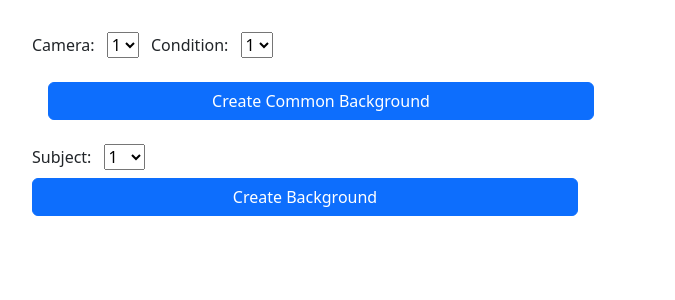
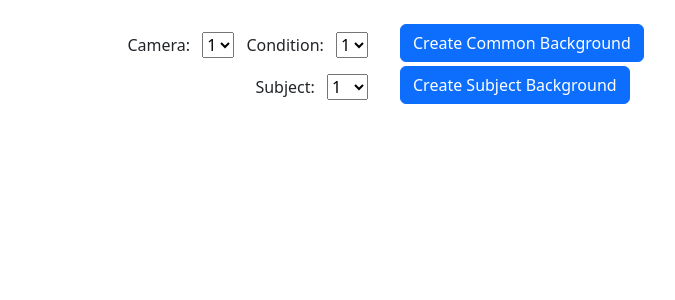
Before and after one commit to Towtex/fall-detection, a Flask app: page /preprocessing in a window 1280 px wide. Shown: the part 56-356 px from the top of the page, without its empty margins (62-737 px from the left). Run offline with Flask 3, Linux system fonts and the light colour scheme; some libraries are stand-ins or nearby versions.

Commit message:
style: add style to previous commit, no extra feature

```diff
--- a/app/static/css/style.css
+++ b/app/static/css/style.css
@@ -18,10 +18,6 @@ select {
     max-width: 100px;
 }
 
-#btn-create-common-bg {
-    margin: 1em;
-}
-
 #main_content {
     margin-bottom: 1em;
     padding: 1em;
--- a/app/templates/preprocessing.html
+++ b/app/templates/preprocessing.html
@@ -3,8 +3,8 @@
 {% block title %}Preprocessing - Fall Detection and Classification{% endblock %}
 
 {% block content %}
-<div class="container-fluid">
-    <div class="col-md-6">
+<div class="row">
+    <div class="col-md-4 text-end">
         <label for="camera-select">Camera: </label>
         <select id="camera-select">
             <option value="1">1</option>
@@ -17,11 +17,13 @@
             <option value="2">2</option>
         </select>
     </div>
-    <button type="button" class="btn btn-primary col-md-6" id="btn-create-common-bg">Create Common Background</button>
+    <div class="col-md-8">
+        <button type="button" class="btn btn-primary" id="btn-create-common-bg">Create Common Background</button>
+    </div>
 </div>
 
-<div class="container-fluid">
-    <div class="col-md-6">
+<div class="row">
+    <div class="col-md-4 text-end">
         <label for="subject-select">Subject: </label>
         <select id="subject-select">
             <option value="1">1</option>
@@ -43,7 +45,9 @@
             <option value="17">17</option>
         </select>
     </div>
-    <button type="button" class="btn btn-primary col-md-6" id="btn-create-bg">Create Background</button>
+    <div class="col-md-8">
+        <button type="button" class="btn btn-primary" id="btn-create-subject-bg">Create Subject Background</button>
+    </div>
 </div>
 
 <script src="{{ url_for('static', filename='js/preprocessing.js') }}"></script>
```
